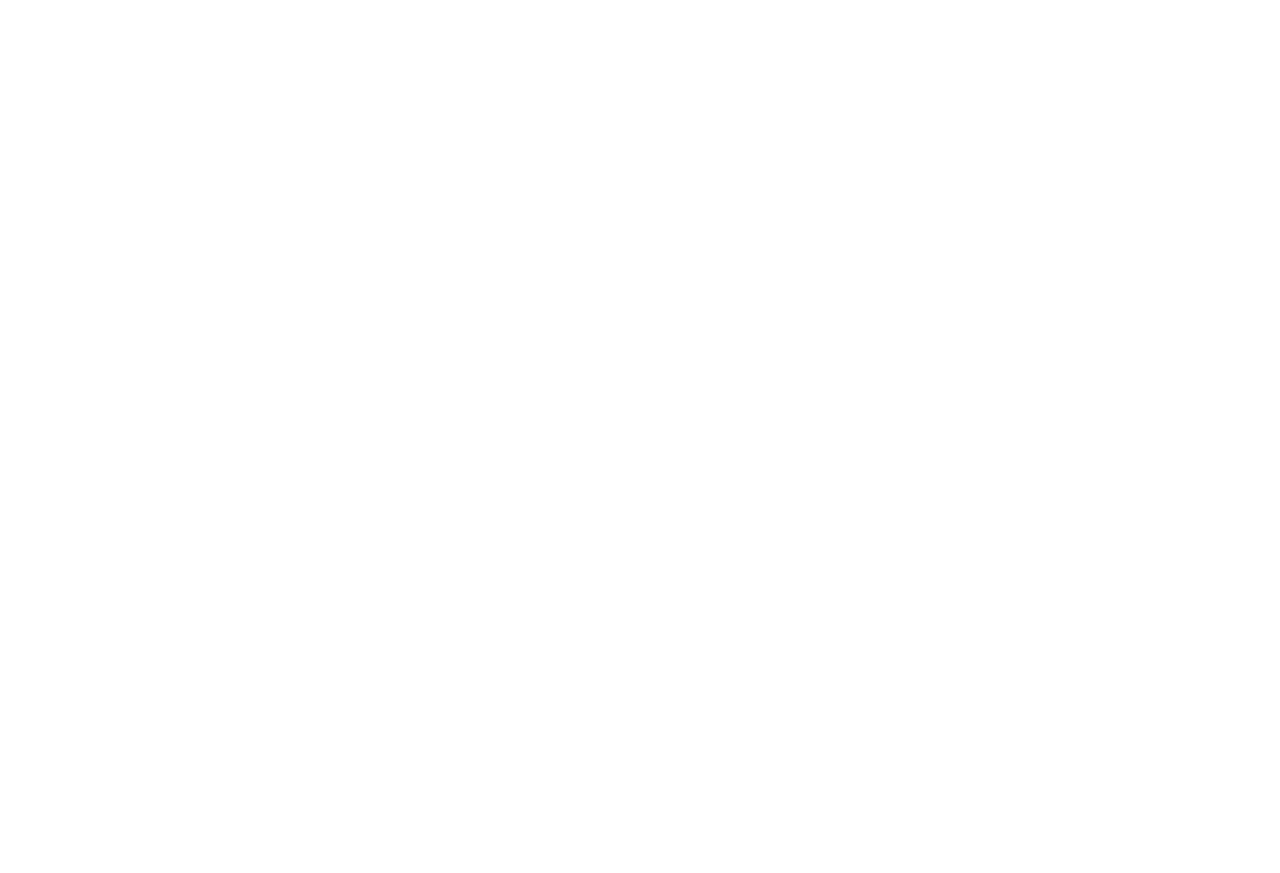
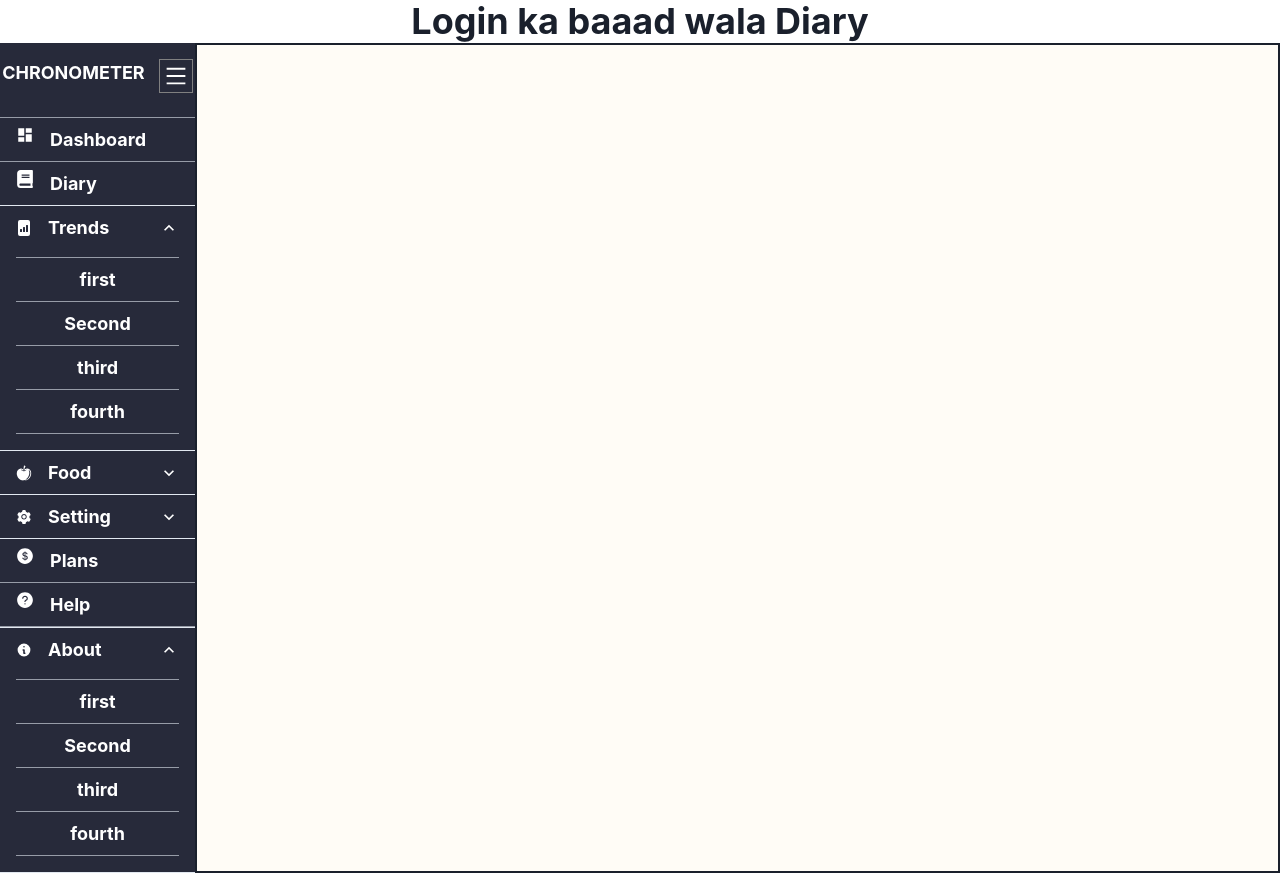
Before and after one commit to srinetanuj/FitnessHub, a React (Create React App) app: page /ldiary in a window 1280 px wide. Before the commit this address had no page. Before the commit the page ends 800 px from the top, so only its background shows below. Built offline with nearby package versions, Linux system fonts and the light colour scheme.

Commit message:
add file

```diff
--- a/src/App.js
+++ b/src/App.js
@@ -1,6 +1,5 @@
 import './App.css';
 import { AllRoutes } from './Pages/AllRoutes';
-import Blog from './Pages/Blog';
 
 function App() {
   return (
--- a/src/Components/Dashboard/Sidebar.jsx
+++ b/src/Components/Dashboard/Sidebar.jsx
@@ -32,7 +32,7 @@
 
 <Divider/>
 
-<Link to='/dashboard'>
+<Link to='/ldashboard'>
 <Flex _hover={{color:'orange.500' }} >
    <Box mx={4}><RiDashboardFill /></Box>
    <Text>Dashboard</Text>
@@ -42,7 +42,7 @@
 
 
 
-<Link to='/diary'>
+<Link to='/ldiary'>
 <Flex _hover={{color:'orange.500' }} >
    <Box mx={4}><FaBook /></Box>
    <Text>Diary</Text>
@@ -129,7 +129,7 @@
 </Accordion>
 
 
-<Link to='/plans'>
+<Link to='/lplans'>
 <Flex py={2} _hover={{color:'orange.500' }}>
    <Box mx={4}><AiFillDollarCircle /></Box>
    <Text>Plans</Text>
@@ -137,7 +137,7 @@
 </Link>
 
 <Divider/>
-<Link to='/help'>
+<Link to='/lhelp'>
 <Flex py={2} _hover={{color:'orange.500' }}>
    <Box mx={4}><AiFillQuestionCircle/></Box>
    <Text>Help</Text>
--- a/src/Pages/AllRoutes.jsx
+++ b/src/Pages/AllRoutes.jsx
@@ -1,9 +1,9 @@
 import { Route, Routes } from "react-router-dom";
 import Blog from "./Blog";
-import Dashboard from "./Dashboardpages/Dashboard";
-import Diary from "./Dashboardpages/Diary";
-import Help from "./Dashboardpages/Help";
-import Plans from "./Dashboardpages/Plans";
+import LDashboard from "./Dashboardpages/LDashboard";
+import LDiary from "./Dashboardpages/LDiary";
+import LHelp from "./Dashboardpages/LHelp";
+import LPlans from "./Dashboardpages/LPlans";
 import AppUpdatePage from "./DatasPage/AppUpdatePage";
 import FeaturesPage from "./DatasPage/FeaturesPage";
 import FitnessPage from "./DatasPage/FitnessPage";
@@ -56,10 +56,10 @@
 
 
 {/* Dashboard Routes  */}
-<Route path='/dashboard'  element={<Dashboard/>}/>
-<Route path='/diary'  element={<Diary/>}/>
-<Route path='/plans'  element={<Plans/>}/>
-<Route path='/help'  element={<Help/>}/>
+<Route path='/ldashboard'  element={<LDashboard/>}/>
+<Route path='/ldiary'  element={<LDiary/>}/>
+<Route path='/lplans'  element={<LPlans/>}/>
+<Route path='/lhelp'  element={<LHelp/>}/>
 
 
 
--- a/src/Pages/Dashboardpages/Dashboard.jsx
+++ b/src/Pages/Dashboardpages/LDashboard.jsx
@@ -3,10 +3,10 @@
 import Sidebar from '../../Components/Dashboard/Sidebar'
 
 
-const Dashboard = () => {
+const LDashboard = () => {
   return (
     <Box>
-<Heading>Dashboard</Heading>
+<Heading> login ke baad walaa Dashboard</Heading>
 
 
 <Flex>
@@ -32,4 +32,4 @@
   )
 }
 
-export default Dashboard
+export default LDashboard
--- a/src/Pages/Dashboardpages/Diary.jsx
+++ b/src/Pages/Dashboardpages/LDiary.jsx
@@ -2,10 +2,10 @@
 import React from 'react'
 import Sidebar from '../../Components/Dashboard/Sidebar'
 
-const Diary = () => {
+const LDiary = () => {
   return (
     <Box>
-<Heading>Diary</Heading>
+<Heading>Login ka baaad wala Diary</Heading>
 
 <Flex>
 <Sidebar/>
@@ -40,4 +40,4 @@
   )
 }
 
-export default Diary
+export default LDiary
--- a/src/Pages/Dashboardpages/Help.jsx
+++ b/src/Pages/Dashboardpages/LHelp.jsx
@@ -2,10 +2,10 @@
 import React from "react";
 import Sidebar from "../../Components/Dashboard/Sidebar";
 
-const Help = () => {
+const LHelp = () => {
   return (
     <Box>
-      <Heading>Help</Heading>
+      <Heading>Login ka baad wala Help</Heading>
 
       <Flex>
         <Sidebar/>
@@ -23,4 +23,4 @@
   );
 };
 
-export default Help;
+export default LHelp;
--- a/src/Pages/Dashboardpages/Plans.jsx
+++ b/src/Pages/Dashboardpages/LPlans.jsx
@@ -2,11 +2,11 @@
 import React from 'react'
 import Sidebar from '../../Components/Dashboard/Sidebar'
 
-const Plans = () => {
+const LPlans = () => {
 
   return (
     <Box>
-    <Heading>Plans</Heading>
+    <Heading>Login ka baad wala Plans</Heading>
 
     <Flex>
     <Sidebar/>
@@ -41,4 +41,4 @@
   )
 }
 
-export default Plans
+export default LPlans
```
